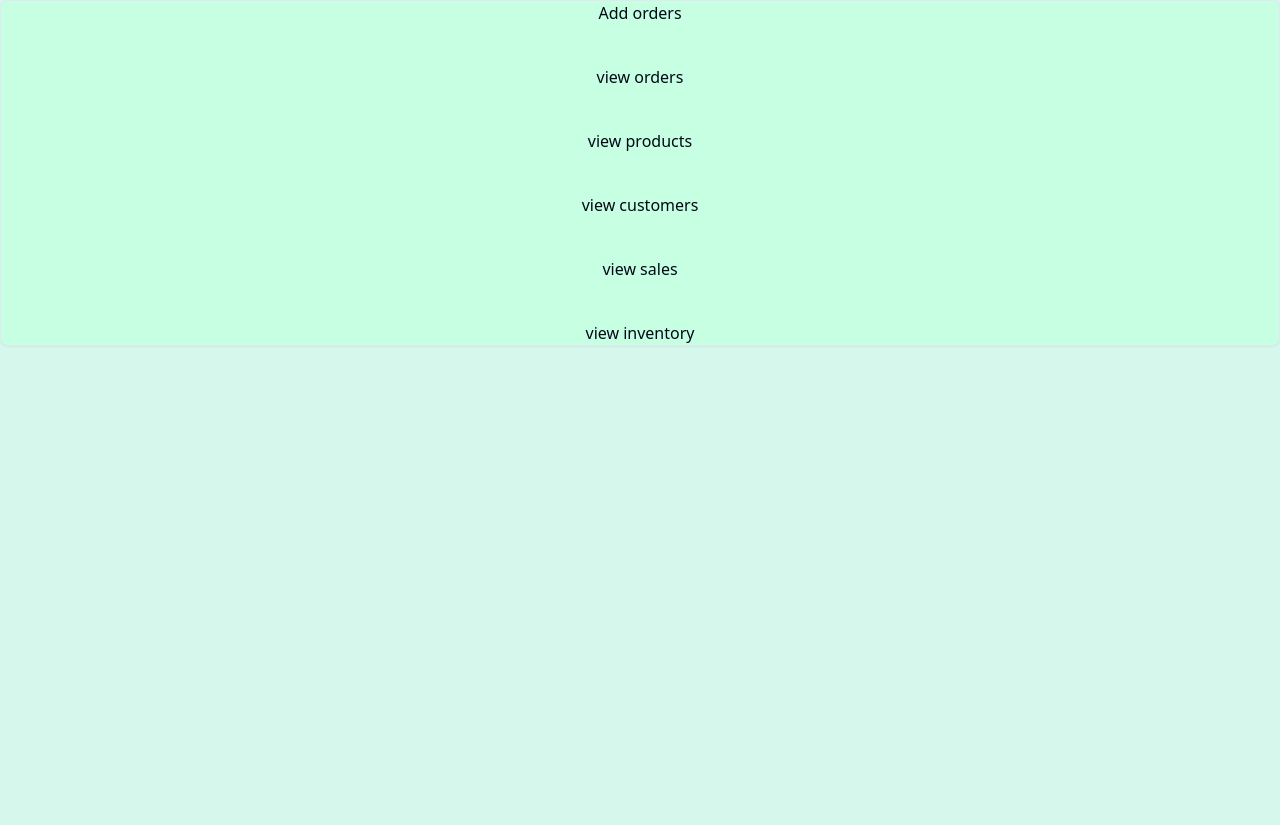
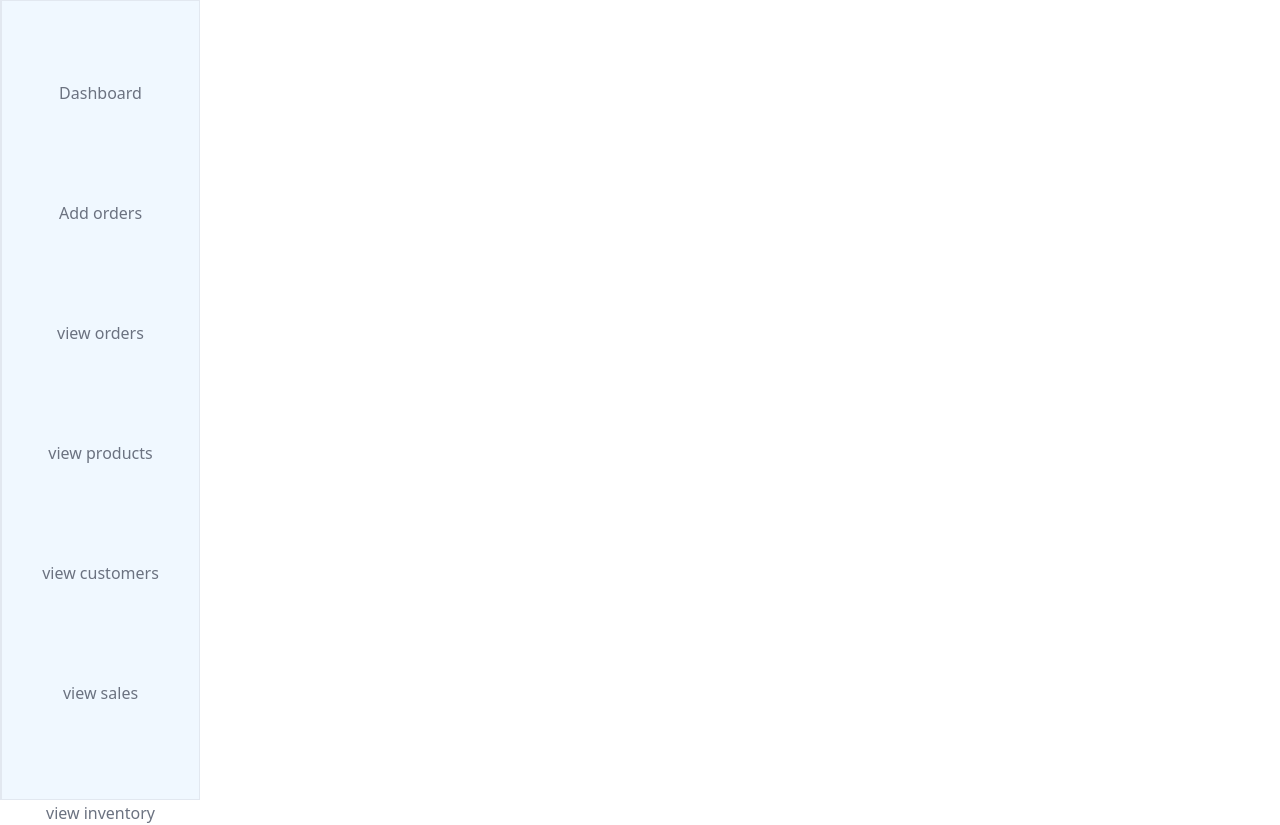
Before and after one commit to Ayush0054/eccommerce-managment, a React (Vite) app in the folder client/: page /dashboard in a window 1280 px wide. Before the commit the page ends 800 px from the top, so only its background shows below. Built offline with nearby package versions, Linux system fonts and the light colour scheme.

Commit message:
ui changes

```diff
--- a/client/src/pages/addOrder.tsx
+++ b/client/src/component/addOrder.tsx
@@ -1,7 +1,11 @@
 import React from "react";
 
 function AddOrder() {
-  return <div></div>;
+  return (
+    <div>
+      <form action=""></form>
+    </div>
+  );
 }
 
 export default AddOrder;
--- a/client/src/component/homeNavbar.tsx
+++ b/client/src/component/homeNavbar.tsx
@@ -13,8 +13,8 @@ function HomeNavbar() {
     navigate("/signup");
   };
   return (
-    <div className="bg-[#c4ece4] p-14">
-      <div className=" flex items-center justify-between   p-2 gap-5 bg-green-100 border border-gray-200 rounded-md">
+    <div className="bg-[aliceblue] p-14">
+      <div className=" flex items-center justify-between   p-2 gap-5 bg-white border border-gray-300 rounded-md">
         <h1 className=" font-bold text-2xl text-emerald-950">MangEcco</h1>
         <div className=" flex gap-10 ml-10 ">
           <Popover>
--- /dev/null
+++ b/client/src/component/navbar.tsx
@@ -0,0 +1,18 @@
+import { Avatar, AvatarFallback, AvatarImage } from "@/components/ui/avatar";
+import { Input } from "@/components/ui/input";
+import React from "react";
+
+function Navbar() {
+  return (
+    <div className=" flex justify-between p-3 bg-[aliceblue]">
+      <Input className=" w-[300px]" placeholder="Search" />
+      <h1 className=" text-gray-400 font-bold text-2xl"> Ayush</h1>
+      <Avatar>
+        <AvatarImage src="https://github.com/shadcn.png" />
+        <AvatarFallback>CN</AvatarFallback>
+      </Avatar>
+    </div>
+  );
+}
+
+export default Navbar;
--- a/client/src/component/sidebar.tsx
+++ b/client/src/component/sidebar.tsx
@@ -3,14 +3,31 @@ import React from "react";
 
 function Sidebar() {
   return (
-    <Card className=" bg-[#c7ffe3] grid gap-10">
-      <button>Add orders</button>
-      <button>view orders</button>
-      <button>view products</button>
-      <button>view customers</button>
-      <button>view sales</button>
-      <button>view inventory</button>
-    </Card>
+    <div className=" bg-[aliceblue] grid gap-10 w-[200px] h-[100vh] pt-20 border border-l-2 ">
+      <div className=" flex flex-col gap-24">
+        <button className=" text-gray-500 hover:text-gray-400 ">
+          Dashboard
+        </button>
+        <button className=" text-gray-500 hover:text-gray-400 ">
+          Add orders
+        </button>
+        <button className=" text-gray-500 hover:text-gray-400">
+          view orders
+        </button>
+        <button className=" text-gray-500 hover:text-gray-400">
+          view products
+        </button>
+        <button className=" text-gray-500 hover:text-gray-400">
+          view customers
+        </button>
+        <button className=" text-gray-500 hover:text-gray-400">
+          view sales
+        </button>
+        <button className=" text-gray-500 hover:text-gray-400">
+          view inventory
+        </button>
+      </div>
+    </div>
   );
 }
 
--- a/client/src/index.css
+++ b/client/src/index.css
@@ -75,5 +75,5 @@
   }
 }
 body {
-  background-color: rgb(214, 247, 236);
+  background-color: rgb(255, 255, 255);
 }
```
